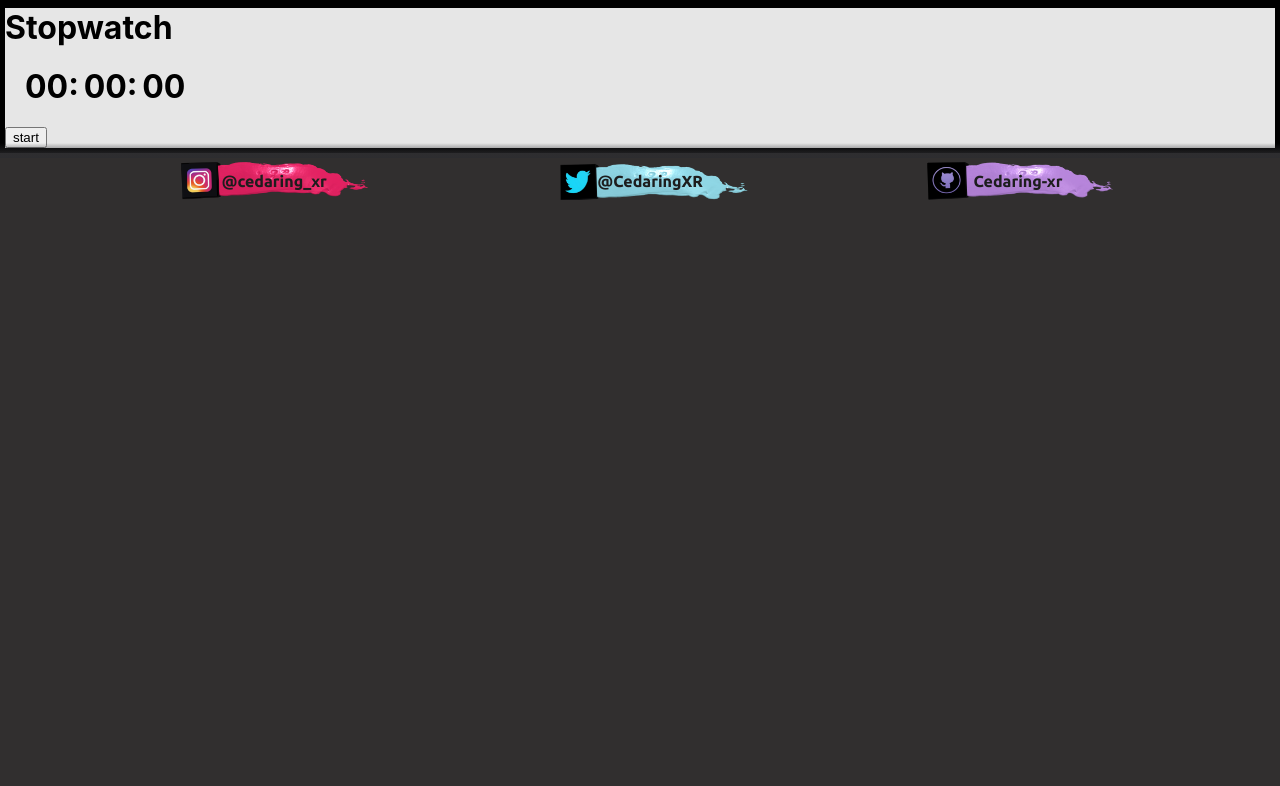
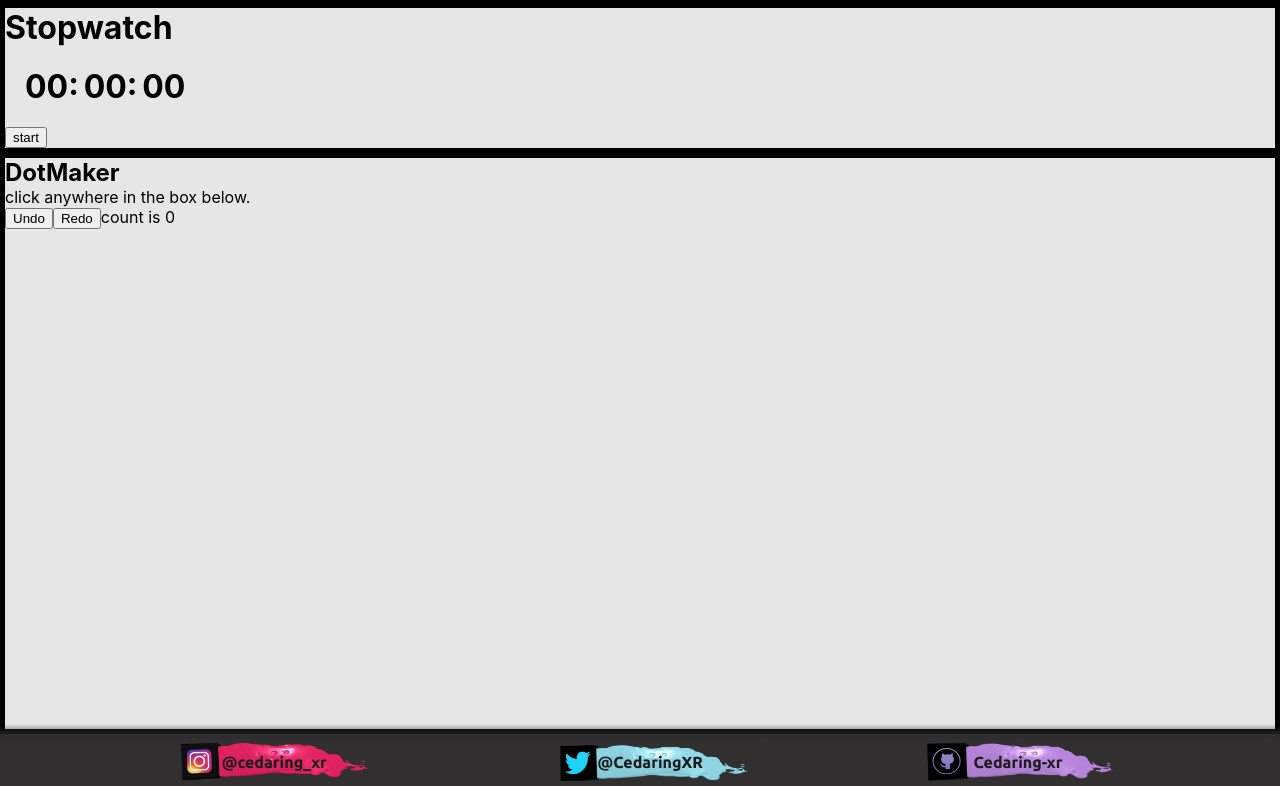
Before and after one commit to Cedaring-xr/cedaring-art, a React (Create React App) app in the folder test1/: page /react in a window 1280 px wide. Shown: the part 1732-2518 px from the top of the page. Before the commit the page ends 1937 px from the top, so only its background shows below. Built offline with nearby package versions, Linux system fonts and the light colour scheme.

Commit message:
minor changes and react pract dot clicker

```diff
--- /dev/null
+++ b/test1/src/components/DotMaker.js
@@ -0,0 +1,62 @@
+import React, { useState } from 'react'
+
+function DotMaker() {
+
+    const [dots, setDots] = useState([]) //dot position
+    const [removedDots, setRemovedDots] = useState([]) //undo and redo
+
+
+    const addCircle = (e) => {
+        const {pageX, pageY} = e
+        setDots([...dots, {
+            x: pageX,
+            y: pageY
+        }])
+    }
+
+    const undo = () => {
+        const newDots = [...dots]
+        const removedDot = newDots.pop()
+        if(!removedDot) return
+        setRemovedDots([...removedDots, removedDot])
+        setDots(newDots)
+    }
+
+    const redo = () => {
+        const newRemoved = [...removedDots]
+        const newDots = [...dots]
+        if(!newRemoved) return
+        const removedDot = newRemoved.pop()
+        if(removedDots.length > 0) {
+            newDots.push(removedDot)
+            setDots(newDots)
+            setRemovedDots(newRemoved)
+        }
+        return
+    }
+
+    const circleBox = {
+        width: '100%',
+        height: '500px'
+    }
+
+  return (
+    <>
+        <h2>DotMaker</h2>
+        <p>click anywhere in the box below.</p>
+        <button onClick={undo}>Undo</button>
+        <button onClick={redo}>Redo</button>
+        <span>count is {dots.length}</span>
+        <div style={circleBox} onClick={addCircle}>
+            {dots.map((dot, index) => (
+                <div key={index} className='dot-cicle' style={{
+                    left: dot.x + "px",
+                    top: dot.y + "px",
+                }}></div>
+            ))}
+        </div>
+    </>
+  )
+}
+
+export default DotMaker
--- a/test1/src/components/InfoPage.js
+++ b/test1/src/components/InfoPage.js
@@ -1,6 +1,5 @@
 import React, { useEffect, useRef, useLayoutEffect } from "react";
 import styles from '../scss/components/infoText.module.scss';
-import testImage from '../Assets/images/land16-9.png';
 import selfie3 from '../Assets/images/self3.jpg';
 import treeRings from '../Assets/images/T54Y.jpg';
 import mountains from '../Assets/images/fMHm.jpg';
--- a/test1/src/pages/Artwork.js
+++ b/test1/src/pages/Artwork.js
@@ -13,16 +13,18 @@ export default function Artwork()  {
     const [artworkItems, setArtworkItems] = useState([])
     const [showPortal, toggleShowPortal] = useState(false)
 
-//gsap animation
+    const gridCard = useRef()
+
+    //gsap animation
     useLayoutEffect(() => {
-        gsap.from('.grid-card', {
+        gsap.from(gridCard.current, {
             duration: 1.2,
             y: 80,
             x: -40,
             opacity: 0,
             stagger: 0.1,
             scrollTrigger: {
-                trigger: '.grid-card',
+                trigger: gridCard.current,
                 start: 'center bottom',
                 duration: 1.2
             }
@@ -50,7 +52,7 @@ export default function Artwork()  {
             <div className="artwork-grid-container">
                 { artwork.map( card => {
                     return(
-                        <div key={card.id} className="grid-card" onClick={() => openModal(card)}>
+                        <div key={card.id} ref={gridCard} className="grid-card" onClick={() => openModal(card)}>
                             {showPortal && <ModalCard onClose={() => closeModal(card)} />}
                             <div className="grid-card-content">
                                 <div className="grid-img-container">
--- a/test1/src/pages/ReactPrac.js
+++ b/test1/src/pages/ReactPrac.js
@@ -1,10 +1,10 @@
 import React, { useState, useRef, useEffect } from 'react';
 import TodoList from '../components/TodoList';
-import CardInfo from '../components/CardInfo';
 import ReducerSection from '../components/ReducerSection';
 import Stopwatch from '../components/Stopwatch';
 import StopwatchRef from '../components/StopwatchRef';
 import SideMenu from '../components/SideMenu';
+import DotMaker from '../components/DotMaker';
 
 
 import { v4 as uuidv4 } from 'uuid';
@@ -170,6 +170,9 @@ export default function ReactPrac() {
             <div className='tutorial-block'>
                 <SideMenu />
             </div>
+            <div className='tutorial-block large-box'>
+                <DotMaker />
+            </div>
         </>
     );
 }
--- a/test1/src/scss/components/header.module.scss
+++ b/test1/src/scss/components/header.module.scss
@@ -74,7 +74,6 @@
                         padding: 0.75rem rem;
                         border-radius: abstracts.$borderRadius;
                         transition: 0.3s ease all;
-
 
                         &:active {
                             border-radius: calc(#{abstracts.$borderRadius} + 6px);
--- a/test1/src/scss/pages/reactPrac.scss
+++ b/test1/src/scss/pages/reactPrac.scss
@@ -27,6 +27,18 @@
 .tutorial-block {
     background-color: #e6e6e6;
     border: 5px solid black;
+}
+
+.large-box {
+    min-height: 500px;
+}
+
+.dot-cicle {
+    height: 10px;
+    width: 10px;
+    border-radius: 50%;
+    background-color: green;
+    position: absolute;
 }
 
 // .parallax-box {
```
